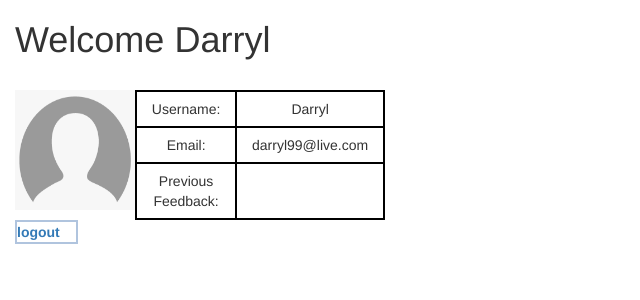
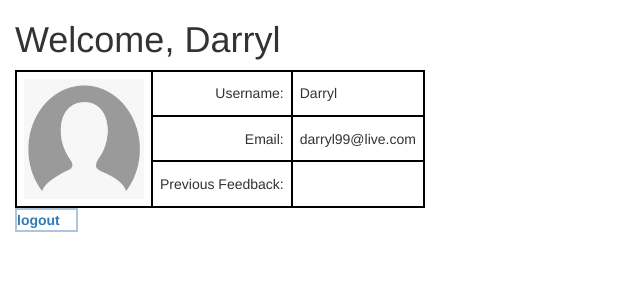
Before and after one commit to SugoiGoldFIsh/CSADminiProject, a PHP site: page /Profile.php in a window 1280 px wide. Shown: the part 52-352 px from the top of the page, without its empty margins (0-640 px from the left). Run offline with PHP 8.4, Linux system fonts and the light colour scheme; a user stored in the database is signed in.

Commit message:
nicer table

```diff
--- a/Profile.php
+++ b/Profile.php
@@ -148,13 +148,14 @@ include ('server.php');
 </nav>
 
 <div class="container-fluid text-center">
-<h1 style="text-align:left; text-decoration: black; text-transform: capitalize;"> Welcome <?php echo $_SESSION['username']; ?></h1></br>
-<img id="user" src="ImageFolder/user.png" style =" height: 120px; width:120px; float: left" >
 
+
+        <h1 style="text-align:left; text-decoration: black; text-transform: capitalize;"> Welcome, <?php echo $_SESSION['username']; ?></h1>
 <table class="profile">
-    <tr><td><span style="text-align:left; text-transform: capitalize;">Username:</span></td><td><?php echo $_SESSION['username']?></td></tr>
-    <tr><td><span style="text-align:left; ">Email:</span></td><td><?php echo $_SESSION['email']?></td></tr>
-    <tr><td><span style="text-align:left; ">Previous Feedback:</span></td><td><?php echo $_SESSION['feedback']?></br></td></tr>
+    <tr><td rowspan="4"><img id="user" src="ImageFolder/user.png" style =" height: 120px; width:120px; float: left" ></td></td></tr>
+    <tr><td class="data-label" style="text-transform: capitalize;">Username:</td><td class="data-value"><?php echo $_SESSION['username']?></td></tr>
+    <tr><td class="data-label">Email:</td><td class="data-value"><?php echo $_SESSION['email']?></td></tr>
+    <tr><td class="data-label">Previous&nbsp;Feedback:</td><td class="data-value"><?php echo $_SESSION['feedback']?></br></td></tr>
 </table>
    <p style="color: red; text-align: left; background: transparent; border: 2px solid #B0C4DE; width: 5%; font-weight:Bold ;"><a href="index.php?logout='1'">logout</a> </p>
 </div>
--- a/style.css
+++ b/style.css
@@ -81,3 +81,9 @@ table.profile, table.profile td{
 table.profile td {
   padding: 0.5em;
 }
+table.profile .data-label {
+  text-align: right;
+}
+table.profile .data-value {
+  text-align: left;
+}
```
